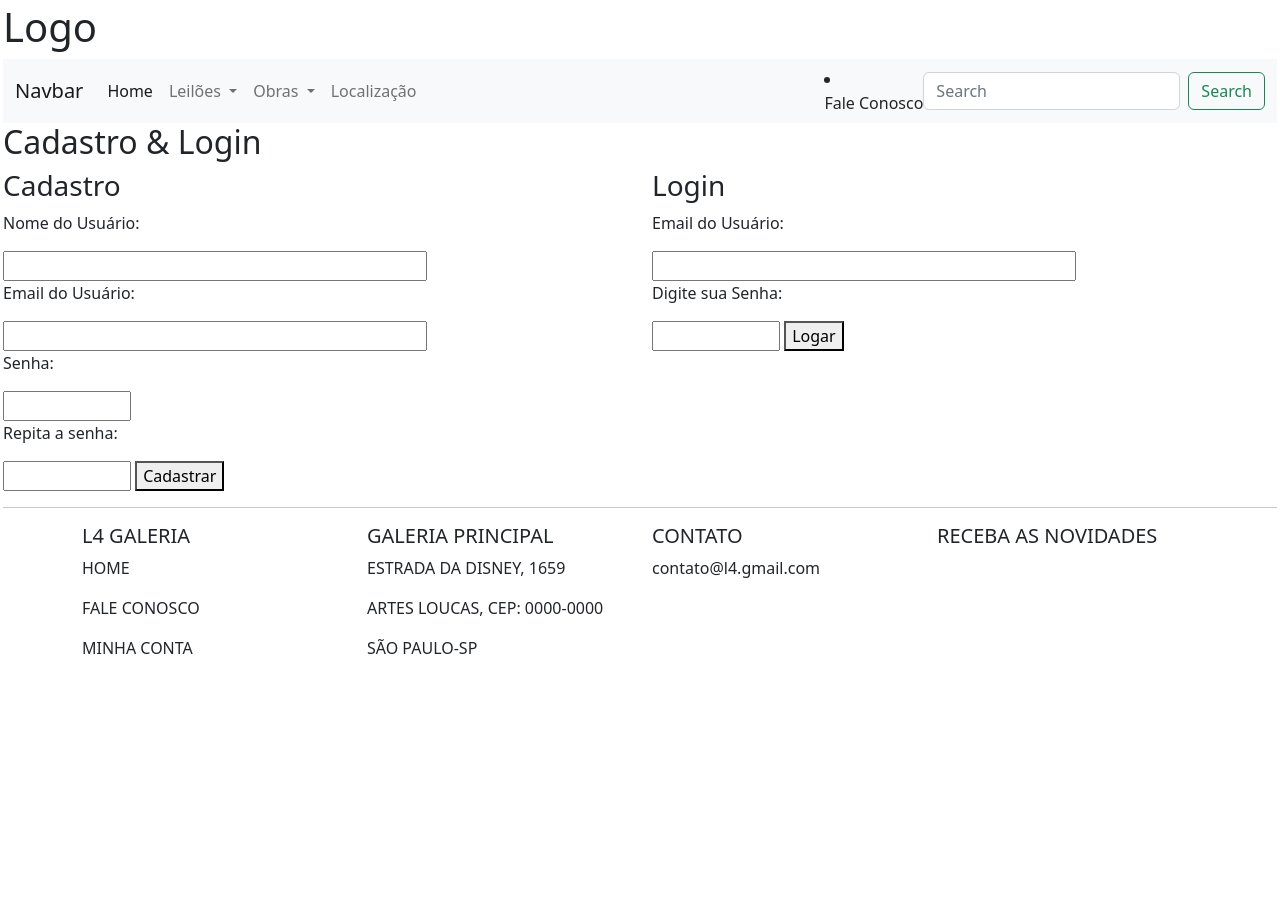
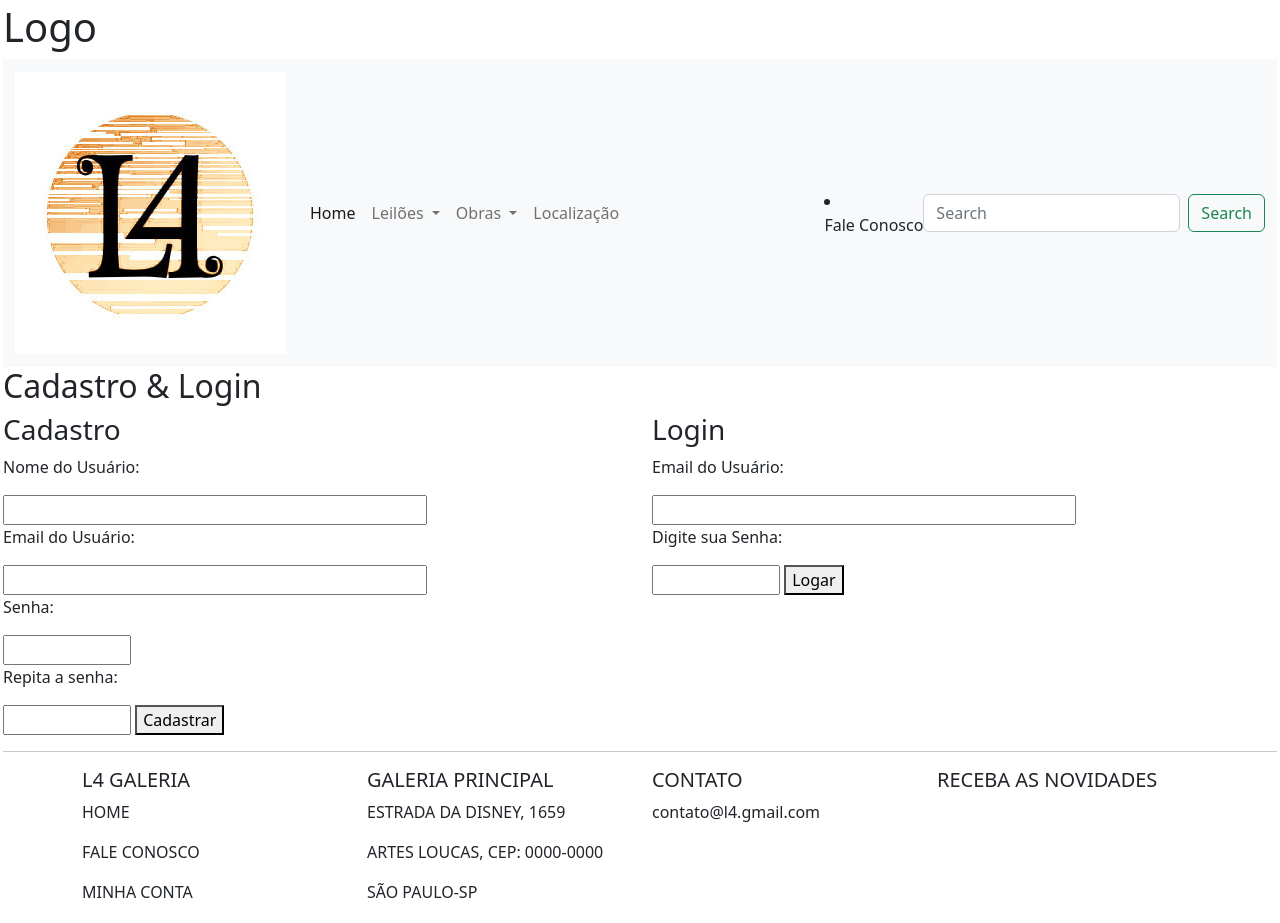
Before and after one commit to EmilinEC/siteGaleriaArtes, a plain HTML site: page index.html in a window 1280 px wide. Before the commit the page ends 800 px from the top, so only its background shows below. Drawn offline with Linux system fonts and the light colour scheme.

Commit message:
adicionou imagem_logo

```diff
--- a/index.html
+++ b/index.html
@@ -15,7 +15,7 @@
         <h1>Logo</h1>
     <nav class="navbar navbar-expand-lg navbar-light bg-light"><!-- importar o mesmo pacote do bootstrap-->
         <div class="container-fluid">
-          <a class="navbar-brand" href="#">Navbar</a>
+          <a class="navbar-brand" href="#"><img src="./img/LeilaoArtesLogo.jpg" alt="Imagem Logo"></a>
           <button class="navbar-toggler" type="button" data-bs-toggle="collapse" data-bs-target="#navbarSupportedContent" aria-controls="navbarSupportedContent" aria-expanded="false" aria-label="Toggle navigation">
             <span class="navbar-toggler-icon"></span>
           </button>
```
